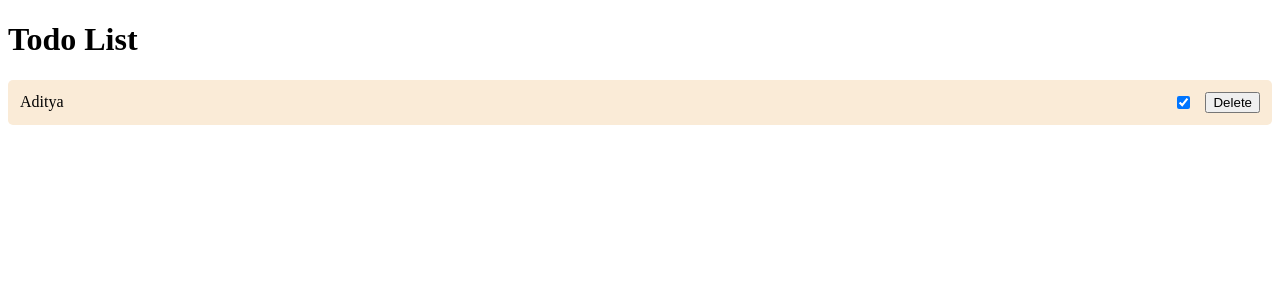
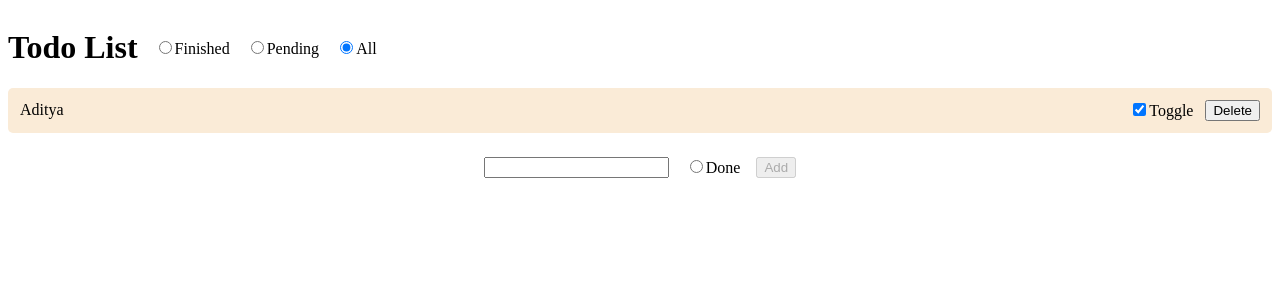
Before and after one commit to adityawarrier/rtk-query, a React (Create React App) app: page / in a window 1280 px wide. Shown: the top 300 px of the page. Built offline with nearby package versions, Linux system fonts and the light colour scheme.

Commit message:
added selectors

```diff
--- a/src/App.tsx
+++ b/src/App.tsx
@@ -1,12 +1,62 @@
+import { useState } from "react";
 import { Provider } from "react-redux";
+import { AddTodo } from "./components/AddTodo/AddTodo";
 import { TodoList } from "./components/TodoList";
 import { store } from "./state/store";
 
+export enum TodoTypes {
+  ALL = "ALL",
+  DONE = "DONE",
+  PENDING = "PENDING",
+}
+
 export const App = (): React.ReactElement => {
+  const [type, setType] = useState(TodoTypes.ALL);
+
   return (
     <Provider store={store}>
-      <h1>Todo List</h1>
-      <TodoList />
+      <div
+        style={{
+          display: "flex",
+          flexDirection: "row",
+          alignItems: "center",
+          gap: "16px",
+        }}
+      >
+        <h1>Todo List</h1>
+        <label>
+          <input
+            type="radio"
+            checked={type === TodoTypes.DONE}
+            onChange={() => {
+              setType(TodoTypes.DONE);
+            }}
+          />
+          Finished
+        </label>
+        <label>
+          <input
+            type="radio"
+            checked={type === TodoTypes.PENDING}
+            onChange={() => {
+              setType(TodoTypes.PENDING);
+            }}
+          />
+          Pending
+        </label>
+        <label>
+          <input
+            type="radio"
+            checked={type === TodoTypes.ALL}
+            onChange={() => {
+              setType(TodoTypes.ALL);
+            }}
+          />
+          All
+        </label>
+      </div>
+      <TodoList type={type} />
+      <AddTodo />
     </Provider>
   );
 };
--- /dev/null
+++ b/src/components/AddTodo/AddTodo.module.css
@@ -0,0 +1,6 @@
+.container {
+  display: flex;
+  align-items: center;
+  justify-content: center;
+  gap: 16px;
+}
--- /dev/null
+++ b/src/components/AddTodo/AddTodo.tsx
@@ -0,0 +1,46 @@
+import React, { useState } from "react";
+import { useDispatch } from "react-redux";
+import { TodoActions } from "../../state/todos";
+import styles from "./AddTodo.module.css";
+
+export const AddTodo = (): React.ReactElement => {
+  const [title, setTitle] = useState("");
+  const [checked, setChecked] = useState(false);
+
+  const dispatch = useDispatch();
+
+  return (
+    <div className={styles.container}>
+      <input
+        type="text"
+        value={title}
+        onChange={(e) => {
+          setTitle(e.target.value);
+        }}
+      />
+      <label>
+        <input
+          type="radio"
+          checked={checked}
+          onChange={() => {
+            setChecked((old) => !old);
+          }}
+        />
+        Done
+      </label>
+      <button
+        disabled={!title}
+        onClick={() => {
+          dispatch(
+            TodoActions.addTodo({
+              completed: checked,
+              title,
+            })
+          );
+        }}
+      >
+        Add
+      </button>
+    </div>
+  );
+};
--- a/src/components/Todo/Todo.tsx
+++ b/src/components/Todo/Todo.tsx
@@ -15,7 +15,7 @@ const Todo = ({ completed, title, id }: ITodo): React.ReactElement => {
     <div className={styles.container}>
       <p>{title}</p>
       <div className={styles.controls}>
-        <input type="checkbox" checked={completed} onChange={handleOnChange} />
+        <label style={{ cursor: 'pointer' }}><input type="checkbox" checked={completed} onChange={handleOnChange} />Toggle</label>
         <button
           onClick={() => {
             dispatch(TodoActions.deleteTodo(id));
--- a/src/components/TodoList.tsx
+++ b/src/components/TodoList.tsx
@@ -1,11 +1,29 @@
 import React from "react";
+import { createSelector } from "@reduxjs/toolkit";
 import { useSelector } from "react-redux";
+import { TodoTypes } from "../App";
 import { RootState } from "../state/store";
 import { ITodo } from "../state/todos";
 import { Todo } from "./Todo/Todo";
 
-const TodoList = (): React.ReactElement => {
-  const todos = useSelector((state: RootState) => state.todos.todos);
+const getTodosByType = createSelector(
+  [(state: RootState) => state.todos.todos, (_, type: TodoTypes) => type],
+  (todos, type) =>
+    todos.filter((t) => {
+      switch (type) {
+        default:
+        case TodoTypes.ALL:
+          return true;
+        case TodoTypes.DONE:
+          return t.completed;
+        case TodoTypes.PENDING:
+          return !t.completed;
+      }
+    })
+);
+
+const TodoList = ({ type }: { type: TodoTypes }): React.ReactElement => {
+  const todos = useSelector((state: RootState) => getTodosByType(state, type));
 
   return (
     <>
--- a/src/state/todos/index.ts
+++ b/src/state/todos/index.ts
@@ -28,8 +28,13 @@ const todoSlice = createSlice({
       state: TodosState,
       action: PayloadAction<Pick<ITodo, "title" | "completed">>
     ): void => {
-      const length = state.todos.length;
-      state.todos.push({ ...action.payload, id: length });
+      let length = 0;
+      state.todos.forEach((t) => {
+        if (t.id > length) {
+          length = t.id;
+        }
+      });
+      state.todos.push({ ...action.payload, id: length + 1 });
     },
     deleteTodo: (state: TodosState, action: PayloadAction<number>): void => {
       const id = action.payload;
```
